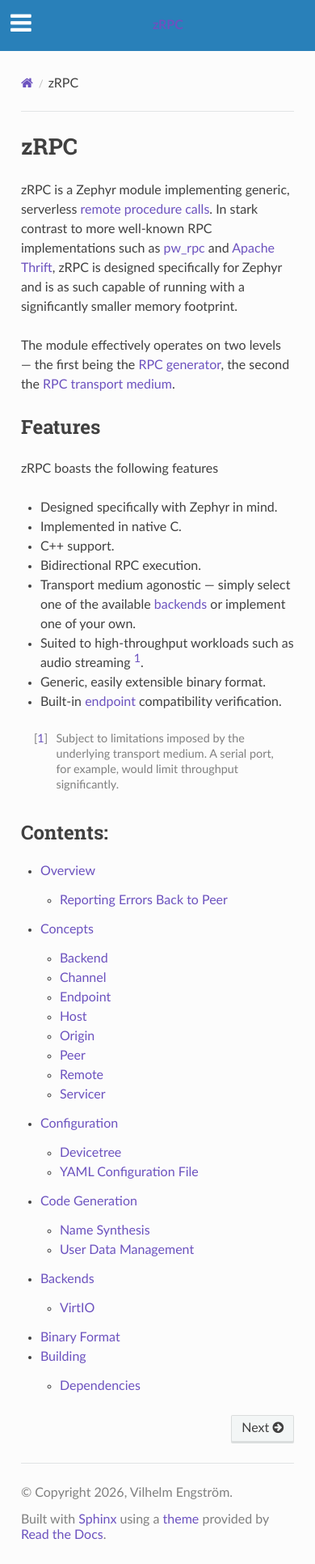
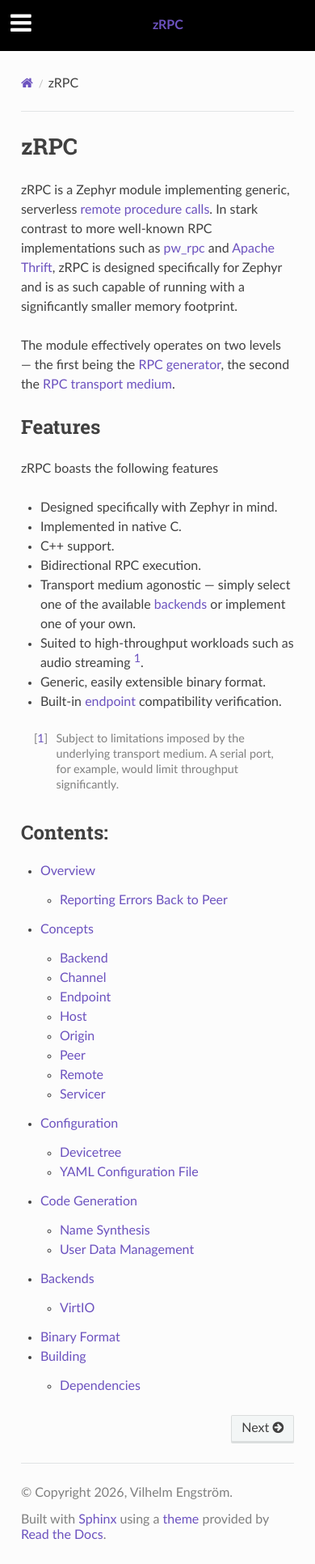
Before and after one commit to vengaer/zrpc, a Sphinx documentation site: the page built from doc/index.rst, in a window 390 px wide. Shown: the whole page at 81% size. Built offline with Sphinx 7.4.7 and the Read the Docs theme 3.1.0, drawn with Linux system fonts in a browser that asks for light colours; the version number could not be read and is left out.

Commit message:
doc: Make responsive design top bar background color black

```diff
--- a/doc/_static/css/custom.css
+++ b/doc/_static/css/custom.css
@@ -1,5 +1,5 @@
 /* Logo background color */
-.wy-side-nav-search, .sidebar {
+.wy-side-nav-search, .wy-nav-top, .sidebar {
     background-color: #000000 !important;
 }
 
```
